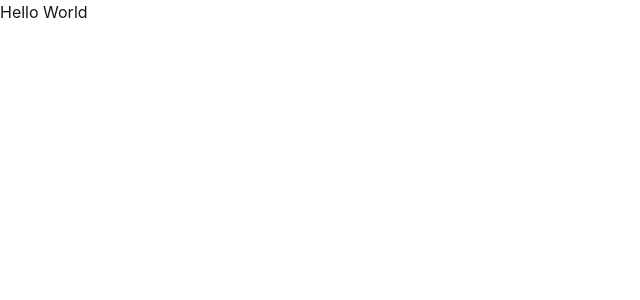
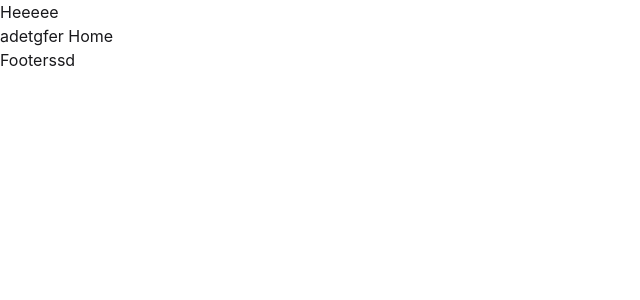
Before and after one commit to omarfarhatul/book_store, a React (Vite) app: page / in a window 1280 px wide. Shown: the top 300 px of the page, without its empty margins (0-640 px from the left). Built offline with nearby package versions, Linux system fonts and the light colour scheme.

Commit message:
Update for routers

```diff
--- /dev/null
+++ b/src/pages/ErrorPage/ErrorPage.jsx
@@ -0,0 +1,11 @@
+import React from 'react';
+
+const ErrorPage = () => {
+    return (
+        <div>
+            <h1>Page not found</h1>
+        </div>
+    );
+};
+
+export default ErrorPage;
--- /dev/null
+++ b/src/pages/Home/Home.jsx
@@ -0,0 +1,11 @@
+import React from 'react';
+
+const Home = () => {
+    return (
+        <div>
+            <h1>adetgfer Home</h1>
+        </div>
+    );
+};
+
+export default Home;
--- a/src/routes/routes.jsx
+++ b/src/routes/routes.jsx
@@ -1,9 +1,20 @@
 import React from 'react';
 import { createBrowserRouter } from "react-router";
+import Root from '../pages/Root/Root';
+import ErrorPage from '../pages/ErrorPage/ErrorPage';
+import Home from '../pages/Home/Home';
 
 export const router = createBrowserRouter([
   {
     path: "/",
-    element: <div>Hello World</div>,
+    Component:Root,
+    errorElement:<ErrorPage></ErrorPage>,
+    children: [
+        {
+            index: true,
+            path:"/",
+            Component:Home
+        }
+    ]
   },
 ]);
```
